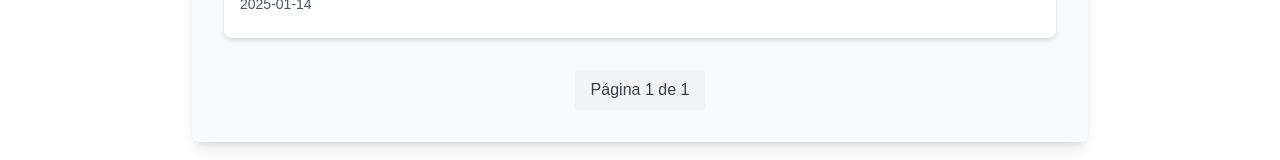
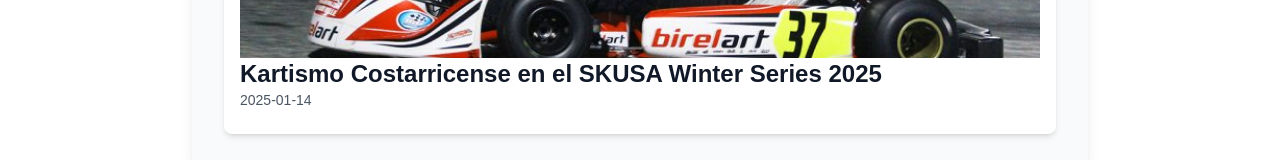
Before and after one commit to credondocr/kart-results, a Next.js app: page /blog in a window 1280 px wide. Shown: the part 742-902 px from the top of the page. Built offline with nearby package versions, Linux system fonts and the light colour scheme.

Commit message:
improve image on posts

```diff
--- a/src/app/blog/page.tsx
+++ b/src/app/blog/page.tsx
@@ -52,7 +52,7 @@ export default async function BlogPage(
               <img
                 src={post.coverImage}
                 alt={post.title}
-                className="h-48 w-full object-cover rounded-t-lg"
+                className="h-60 w-full object-cover rounded-t-lg"
               />
             )}
             <h2 className="text-2xl font-bold text-gray-900">
@@ -64,28 +64,7 @@ export default async function BlogPage(
         ))}
       </div>
 
-      {/* Paginación */}
-      <div className="mt-8 flex justify-center items-center space-x-4">
-        {currentPage > 1 && (
-          <Link
-            href={`/posts?page=${currentPage - 1}`}
-            className="px-4 py-2 bg-gray-200 text-gray-700 rounded hover:bg-gray-300"
-          >
-            Anterior
-          </Link>
-        )}
-        <span className="px-4 py-2 bg-gray-100 text-gray-700 rounded">
-          Página {currentPage} de {totalPages}
-        </span>
-        {currentPage < totalPages && (
-          <Link
-            href={`/posts?page=${currentPage + 1}`}
-            className="px-4 py-2 bg-gray-200 text-gray-700 rounded hover:bg-gray-300"
-          >
-            Siguiente
-          </Link>
-        )}
-      </div>
+
     </div>
   );
 }
```
